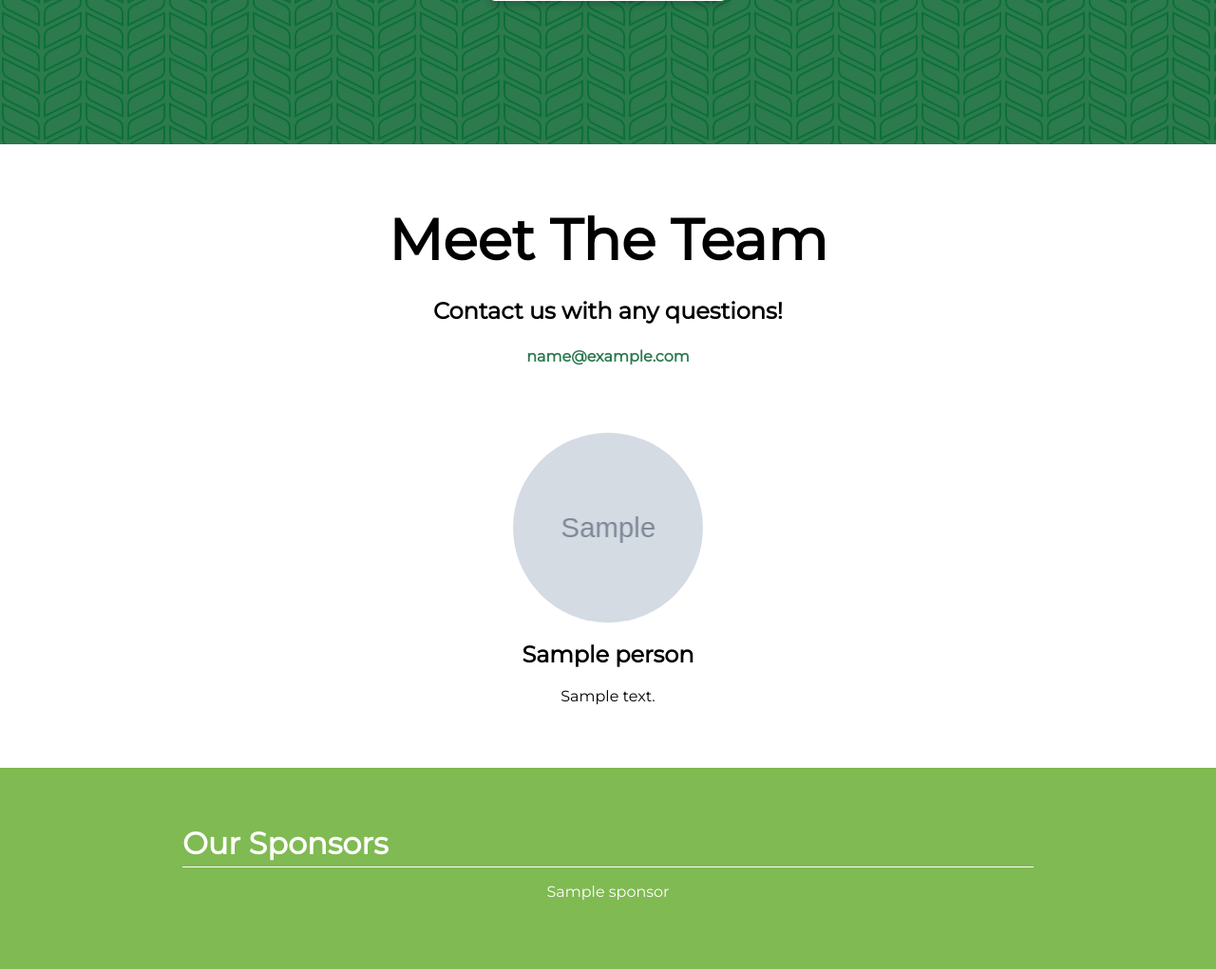
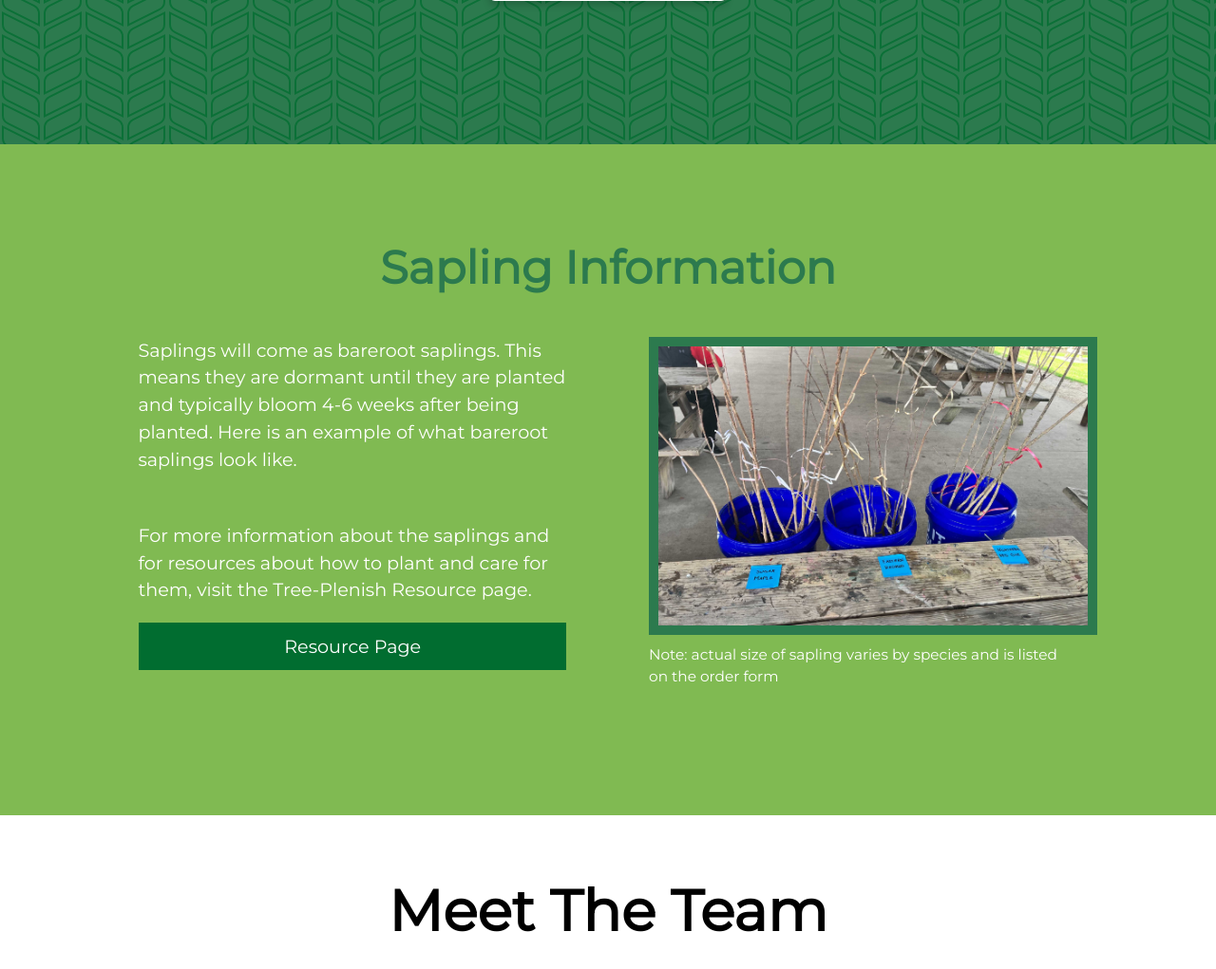
Before and after one commit to tree-plenish/event-pages-preview, a Flask app: template templates/school_event.html in a window 1280 px wide. Shown: the part 2904-3925 px from the top of the page at 95% size. Run offline with Flask 2, Linux system fonts and the light colour scheme; the template is opened without the code that fills it: most values are stand-ins (such as "Sample title", 1, 10 or a date in 2020); grey boxes marked "Sample" are stand-in pictures.

Commit message:
Content updates

```diff
--- a/static/css/main.css
+++ b/static/css/main.css
@@ -157,7 +157,52 @@ hr{
     line-height: 2em;
 }
 
+#saplingInfo{
+    background-color: #80ba52;
+    padding-top: 8%;
+    padding-bottom: 6%;
+    text-align: left;
+    color: white;
+    line-height: 2em;
+}
 
+#saplingInfo p {
+    margin-top: 0;
+    line-height: 1.5em;
+}
+
+#saplingInfo .button {
+    background-color: #016d30;
+    text-align: center;
+    margin: 0;
+}
+
+#saplingInfo img {
+    width: 100%;
+    border: #2c7a4e;
+    border-width: 10px;
+    border-style: solid;
+}
+
+#saplingInfo h1 {
+    color: #2c7a4e;
+    text-align: center;
+    font-size: 3em;
+    /* margin-bottom: 0.8em; */
+    line-height: 1.2em;
+}
+
+#saplingInfo .half {
+    padding: 4%;
+}
+
+#saplingInfo .split {
+    margin: 0 8%;
+}
+
+.footnote {
+    font-size: 80%;
+}
 
 .button{
     transition: 0.5s;
--- a/templates/form.html
+++ b/templates/form.html
@@ -127,8 +127,8 @@
 
           </div>
 
-          <button type="button" id="add-host-fields">Add Host</button>
-          <button type="button" id="remove-host-fields">Remove Host</button>
+          <button type="button" id="add-host-fields">Add Team Member</button>
+          <button type="button" id="remove-host-fields">Remove Team Member</button>
           <!-- <p><img id="output" width="200" /></p> -->
 
           <div id="tree-fields">
--- a/templates/school_event.html
+++ b/templates/school_event.html
@@ -68,8 +68,8 @@
                 <p>saplings</p>
             </div>
             <div class="half">
-                <h1 style="display: inline">{{ "%.1f"|format(event.tree_goal*1.2|float) }}</h1>
-                <p>lbs of carbon replaced</p>
+                <h1 style="display: inline">{{ "%.1d"|format((event.tree_goal*1.2)|int) }}</h1>
+                <p>tons of carbon replaced</p>
             </div>
         </div>
     <!-- </div> -->
@@ -148,6 +148,25 @@
     {# <h3>Visit the Resources page for more info!</h3> #}
 </div>
 
+<div id="saplingInfo">
+    <h1>Sapling Information</h1>
+    <div class="split">
+        <div class="half">
+            <p>Saplings will come as bareroot saplings. This means they are dormant until they are planted and
+                typically bloom 4-6 weeks after being planted. Here is an example of what bareroot saplings look like.</p>
+            <br>
+            <p>For more information about the saplings and for resources about how to plant and care for them,
+                visit the Tree-Plenish Resource page.</p>
+            <a href="http://www.tree-plenish.org/resources" class="button">Resource Page</a>
+        </div>
+        <div class="half">
+            <img src="/static/images/saplings.jpg">
+            <p class="footnote">Note: actual size of sapling varies by species and is listed on the order form</p>
+
+        </div>
+    </div>
+
+</div>
 
 <div id="team">
     <h1 class="divHead">Meet The Team</h1>
```
Also changed, not shown: static/images/saplings.jpg (added).
